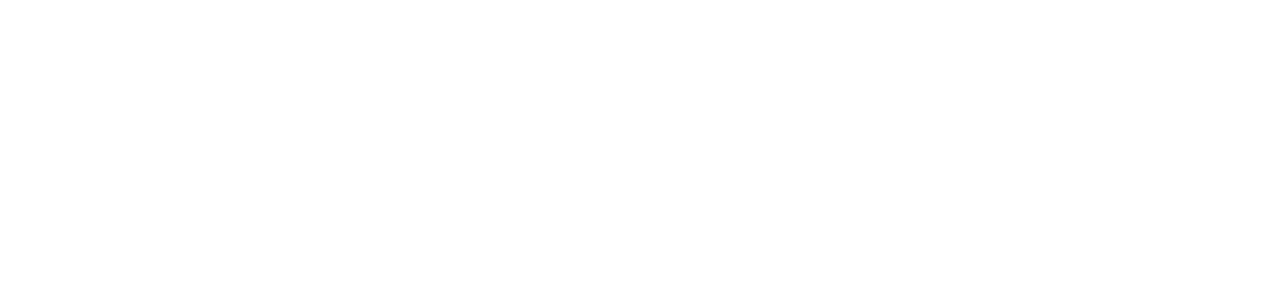
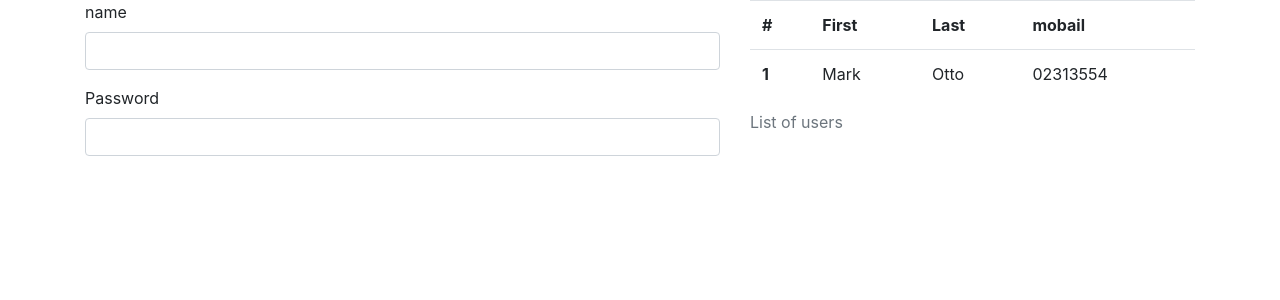
Before and after one commit to saeedhaj/user, an Angular app: page /rouls in a window 1280 px wide. Before the commit this address led to /. Shown: the top 300 px of the page. Built offline with nearby package versions, Linux system fonts and the light colour scheme.

Commit message:
add rouls

```diff
--- a/src/app/app-routing.module.ts
+++ b/src/app/app-routing.module.ts
@@ -20,6 +20,10 @@ const routes: Routes = [
   {
     path: 'user',
     loadChildren: () => import("./user/user.module").then(m => m.UserModule)
+  },
+  {
+    path: 'rouls',
+    loadChildren: () => import("./rouls/rouls.module").then(m => m.RoulsModule)
   }
 ];
 
--- /dev/null
+++ b/src/app/rouls/rouls.component.html
@@ -0,0 +1,31 @@
+<div class="container">
+    <div class="row">
+        <div class="col-7">
+            <div class="form-group">
+                <label>name</label>
+                <input type="text" class="form-control">
+            </div>
+            <div class="form-group">
+                <label>Password</label>
+                <input type="password" class="form-control">
+            </div>
+        </div>
+        <div class="col-5">
+            <table class="table">
+                <caption>List of users</caption>
+                <tr>
+                    <th scope="col">#</th>
+                    <th scope="col">First</th>
+                    <th scope="col">Last</th>
+                    <th scope="col">mobail</th>
+                </tr>
+                <tr>
+                    <th scope="row">1</th>
+                    <td>Mark</td>
+                    <td>Otto</td>
+                    <td>02313554</td>
+                </tr>
+            </table>
+        </div>
+    </div>
+</div>
--- /dev/null
+++ b/src/app/rouls/rouls.component.ts
@@ -0,0 +1,15 @@
+import { Component, OnInit } from '@angular/core';
+
+@Component({
+  selector: 'app-rouls',
+  templateUrl: './rouls.component.html',
+  styleUrls: ['./rouls.component.scss']
+})
+export class RoulsComponent implements OnInit {
+
+  constructor() { }
+
+  ngOnInit(): void {
+  }
+
+}
--- a/src/app/user/user.component.html
+++ b/src/app/user/user.component.html
@@ -1,6 +1,7 @@
 <div class="header d-flex justify-content-between p-2 w-100">
     <h1>List all users</h1>
     <button type="button" class="btn btn-primary">add</button>
+    <button [routerLink]="['/rouls']" routerLinkActive="router-link-active" type="button" class="btn btn-primary">maneg rouls</button>
 </div>
 <div class="container">
 
```
Also changed, not shown: src/app/rouls/rouls-routing.module.ts (added, +17 -0 lines), src/app/rouls/rouls.module.ts (added, +15 -0 lines), src/app/rouls/rouls.component.scss (added), 1 other file (tests, documents, lock files or other folders).
